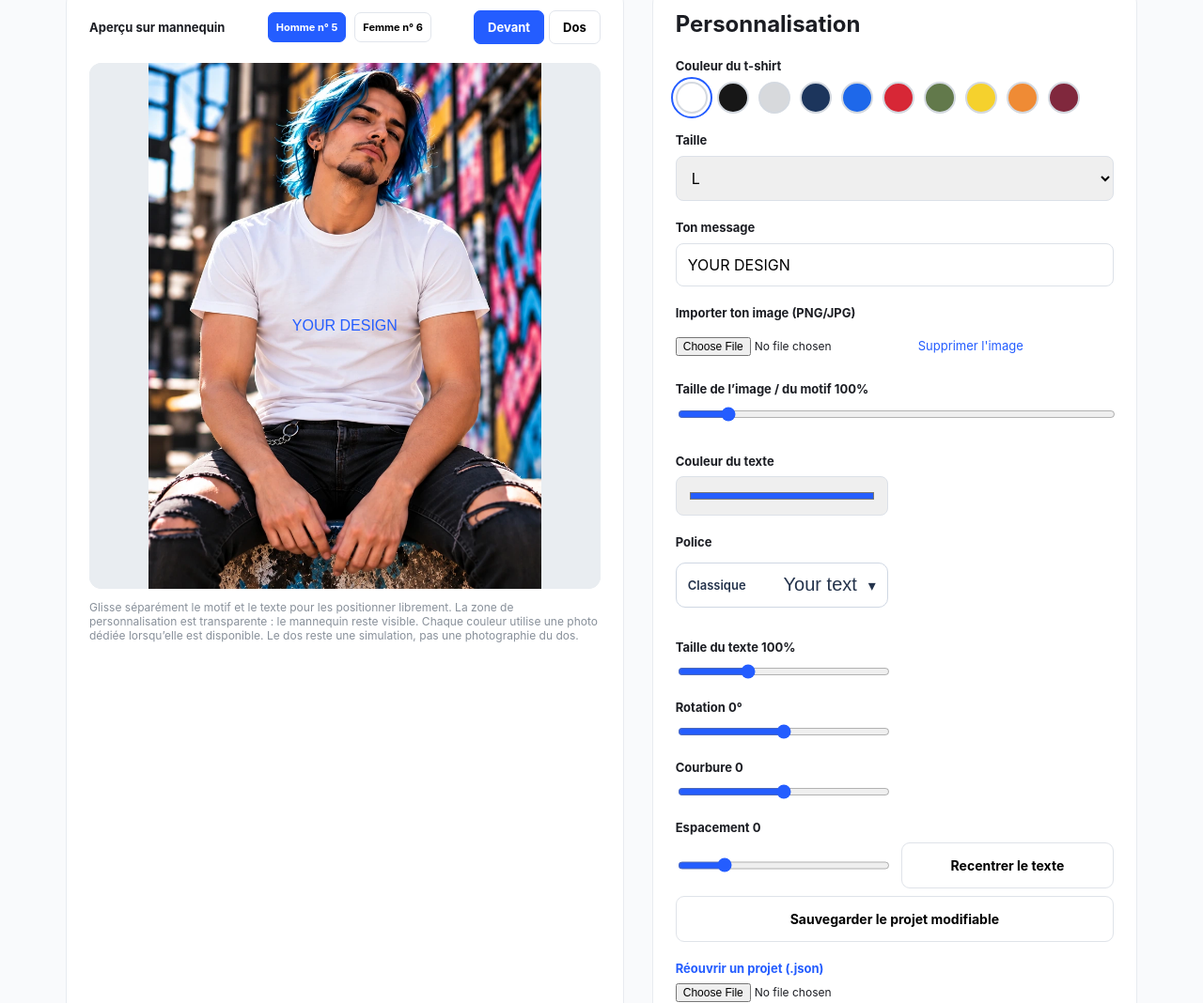
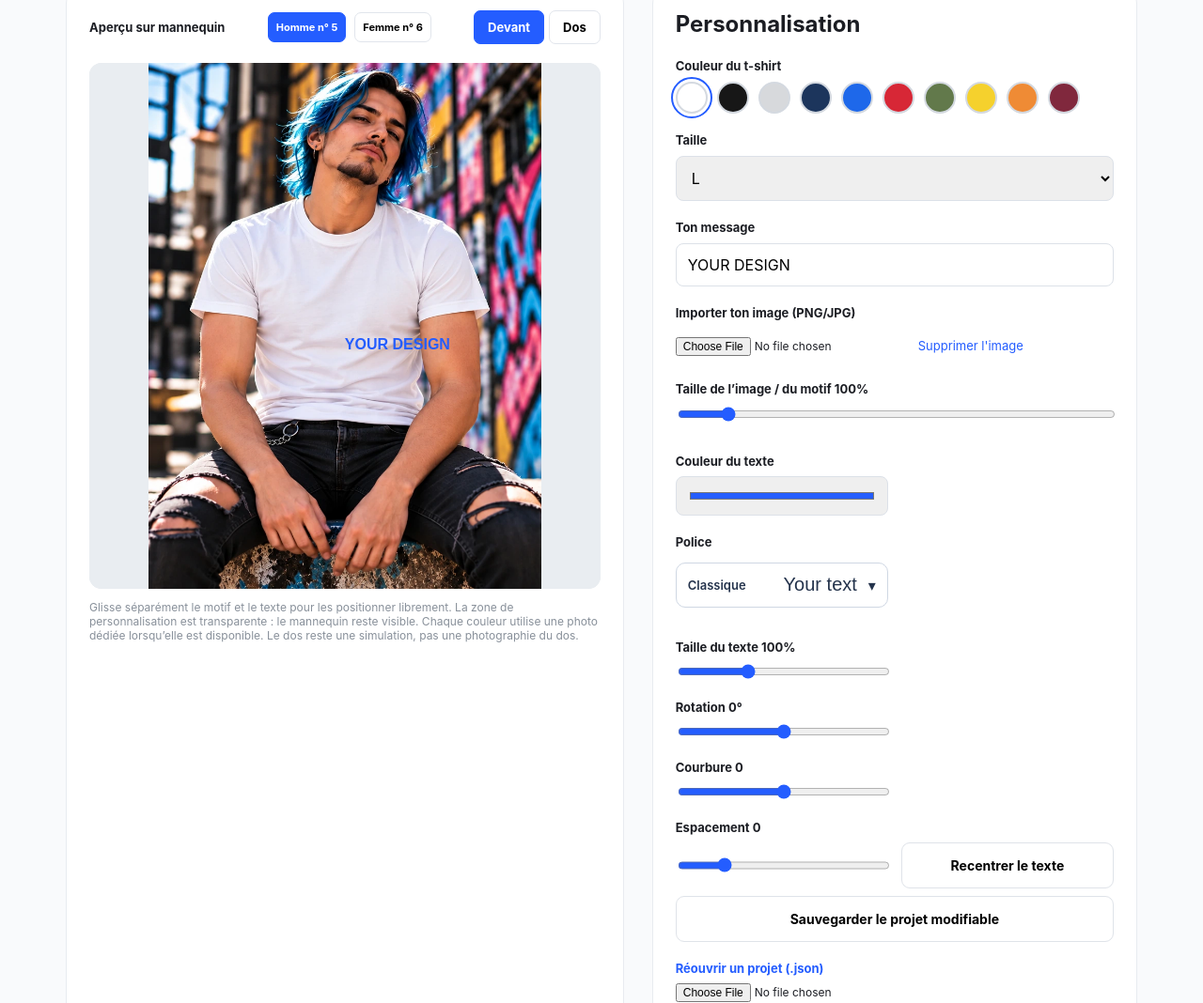
Before and after one commit to mangenoob-boop/get-your-tshirt, a plain HTML site: page index.html in a window 1280 px wide. Shown: the part 3561-4629 px from the top of the page at 94% size. Drawn offline with Linux system fonts and the light colour scheme.

Commit message:
Désolidariser complètement le texte et l'image dans le personnalisateur

```diff
--- a/styles.css
+++ b/styles.css
@@ -50,3 +50,9 @@
 .font-dropdown-menu{position:absolute;z-index:100;width:100%;left:0;top:calc(100% + 4px);max-height:340px;overflow-y:auto;background:#fff;border:1px solid #cfd7e3;border-radius:10px;box-shadow:0 12px 28px #15253b29;padding:6px}
 .font-dropdown-menu[hidden]{display:none!important}
 .font-dropdown-menu .font-preview-option{display:flex}
+
+/* Texte et image : deux calques réellement indépendants */
+.model-stage #customText{position:absolute;z-index:4;left:50%;top:52%;display:block;width:max-content;max-width:90%;height:auto;min-height:1em;transform-origin:center center;cursor:grab;pointer-events:auto;touch-action:none;user-select:none;font-weight:900;font-size:clamp(11px,1.6vw,17px);text-align:center;overflow:visible}
+.model-stage #customText:active{cursor:grabbing}
+.model-stage .print-area{z-index:3}
+.model-stage #customText .curved-letter{position:absolute}
```
